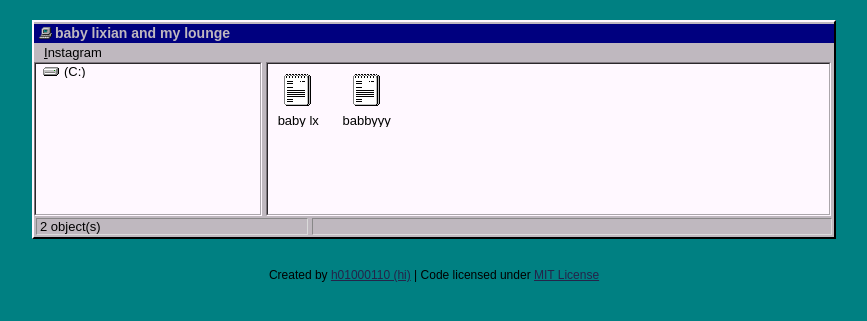
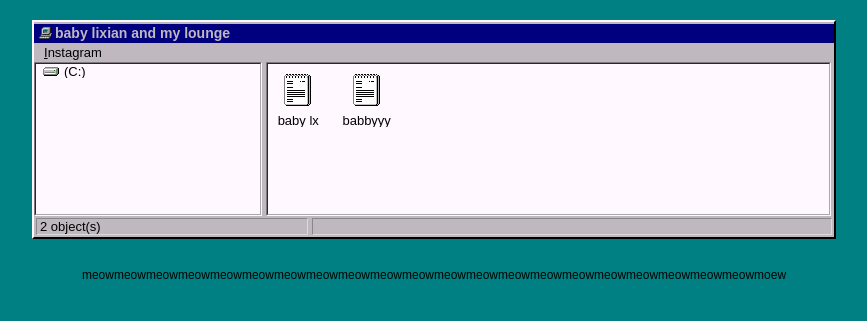
Before and after one commit to 4everomlx/4everomlx.github.io, a Jekyll site: the page built from index.html, in a window 1280 px wide. Shown: the top 321 px of the page, without its empty margins (206-1073 px from the left). Built offline with Jekyll 4.4.1, drawn with Linux system fonts in a browser that asks for light colours.

Commit message:
Update default.html

```diff
--- a/_layouts/default.html
+++ b/_layouts/default.html
@@ -92,7 +92,7 @@
 	<script src="/assets/js/001.js"></script>
 	<script src="/assets/js/002.js"></script>
 	<div class="footer">
-		<p>Created by <a href="http://github.com/h01000110" target="_blank">h01000110 (hi)</a> | Code licensed under <a href="https://github.com/h01000110/h01000110.github.io/blob/master/LICENSE" target="_blank">MIT License</a></p>
+		<p>meowmeowmeowmeowmeowmeowmeowmeowmeowmeowmeowmeowmeowmeowmeowmeowmeowmeowmeowmeowmeowmoew</a></p>
 	</div>
 </body>
 </html>
```
